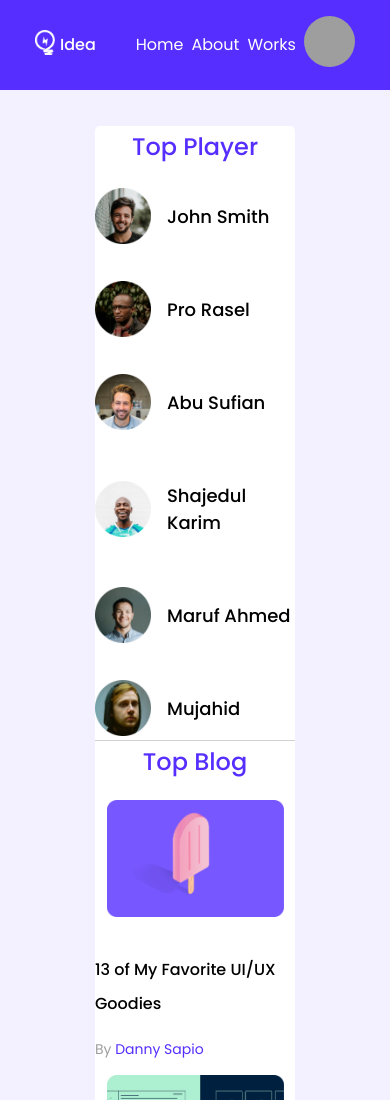
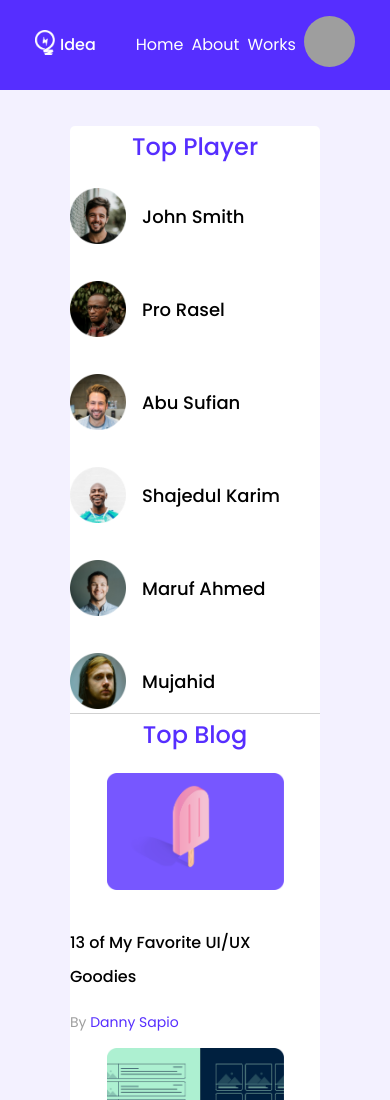
Before and after one commit to nozibRock/leader-board, a plain HTML site: page index.html in a window 390 px wide. Shown: the top 1100 px of the page. Drawn offline with Linux system fonts and the light colour scheme; grey boxes are pictures that could not be loaded.

Commit message:
fix nav and main container design

```diff
--- a/styles/header.css
+++ b/styles/header.css
@@ -72,9 +72,9 @@ nav {
     gap: 1rem;
   }
 }
-@media (max-width: 424px) and (min-width: 225px) {
+@media (max-width: 424px) and (min-width: 300px) {
   nav {
-    max-width: 200px;
+    max-width: 250px;
     margin: 0 auto;
     justify-content: center;
   }
--- a/styles/style.css
+++ b/styles/style.css
@@ -211,7 +211,7 @@ a {
     text-align: center;
   }
   .container {
-    width: 200px;
+    width: 250px;
   }
   .top-players,
   .top-blogs,
```
